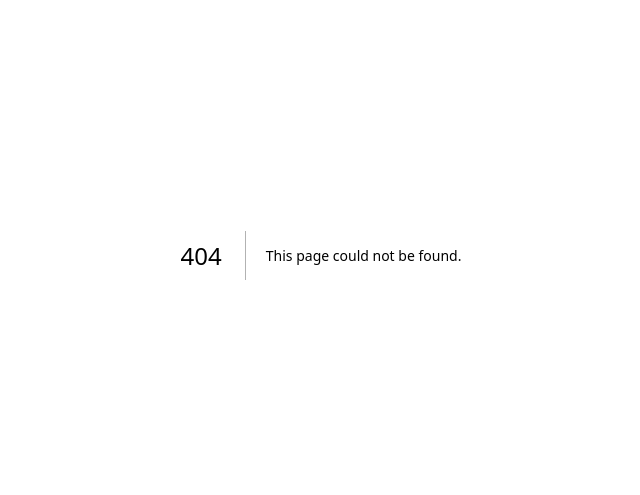
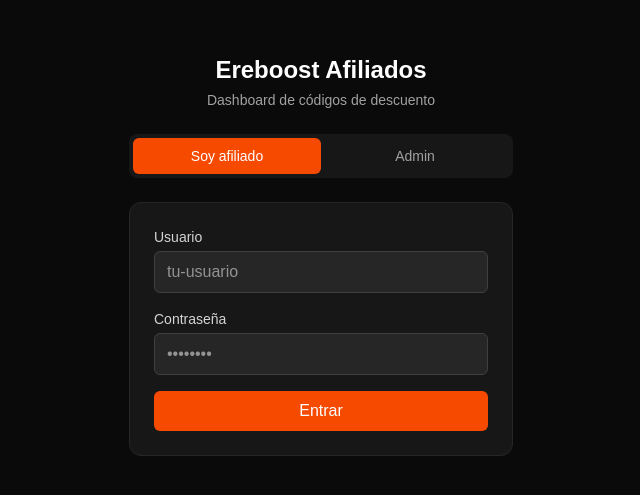
Before and after one commit to franciscoortuzar13051989-code/ereboost-afiliados, a Next.js app: page /login in a window 1280 px wide. Before the commit this address had no page. Shown: the part 145-640 px from the top of the page, without its empty margins (319-959 px from the left). Built offline with nearby package versions, Linux system fonts and the light colour scheme.

Commit message:
Create page.tsx

```diff
--- /dev/null
+++ b/src/app/login/page.tsx
@@ -0,0 +1,122 @@
+"use client";
+
+import { useState, Suspense } from "react";
+import { signIn } from "next-auth/react";
+import { useSearchParams } from "next/navigation";
+
+function LoginForm() {
+  const params = useSearchParams();
+  const initialTab = params.get("as") === "admin" ? "admin" : "afiliado";
+  const [tab, setTab] = useState<"admin" | "afiliado">(initialTab);
+  const [email, setEmail] = useState("");
+  const [password, setPassword] = useState("");
+  const [error, setError] = useState<string | null>(null);
+  const [loading, setLoading] = useState(false);
+
+  async function handleSubmit(e: React.FormEvent) {
+    e.preventDefault();
+    setError(null);
+    setLoading(true);
+
+    const result = await signIn(tab === "admin" ? "admin" : "affiliate", {
+      email,
+      password,
+      redirect: false,
+    });
+
+    setLoading(false);
+
+    if (result?.error) {
+      setError("Usuario o contraseña incorrectos.");
+      return;
+    }
+
+    window.location.href = tab === "admin" ? "/admin" : "/portal";
+  }
+
+  return (
+    <div className="min-h-screen flex items-center justify-center bg-neutral-950 px-4">
+      <div className="w-full max-w-sm">
+        <h1 className="text-2xl font-semibold text-white mb-1 text-center">
+          Ereboost Afiliados
+        </h1>
+        <p className="text-neutral-400 text-sm text-center mb-6">
+          Dashboard de códigos de descuento
+        </p>
+
+        <div className="flex mb-6 rounded-lg bg-neutral-900 p-1">
+          <button
+            type="button"
+            onClick={() => setTab("afiliado")}
+            className={`flex-1 py-2 text-sm rounded-md transition ${
+              tab === "afiliado"
+                ? "bg-orange-600 text-white"
+                : "text-neutral-400"
+            }`}
+          >
+            Soy afiliado
+          </button>
+          <button
+            type="button"
+            onClick={() => setTab("admin")}
+            className={`flex-1 py-2 text-sm rounded-md transition ${
+              tab === "admin" ? "bg-orange-600 text-white" : "text-neutral-400"
+            }`}
+          >
+            Admin
+          </button>
+        </div>
+
+        <form
+          onSubmit={handleSubmit}
+          className="bg-neutral-900 rounded-xl p-6 space-y-4 border border-neutral-800"
+        >
+          <div>
+            <label className="block text-sm text-neutral-300 mb-1">Usuario</label>
+            <input
+              type="text"
+              autoCapitalize="none"
+              autoCorrect="off"
+              required
+              value={email}
+              onChange={(e) => setEmail(e.target.value)}
+              className="w-full rounded-md bg-neutral-800 border border-neutral-700 px-3 py-2 text-white focus:outline-none focus:ring-2 focus:ring-orange-600"
+              placeholder="tu-usuario"
+            />
+          </div>
+          <div>
+            <label className="block text-sm text-neutral-300 mb-1">
+              Contraseña
+            </label>
+            <input
+              type="password"
+              required
+              value={password}
+              onChange={(e) => setPassword(e.target.value)}
+              className="w-full rounded-md bg-neutral-800 border border-neutral-700 px-3 py-2 text-white focus:outline-none focus:ring-2 focus:ring-orange-600"
+              placeholder="••••••••"
+            />
+          </div>
+
+          {error && <p className="text-red-500 text-sm">{error}</p>}
+
+          <button
+            type="submit"
+            disabled={loading}
+            className="w-full bg-orange-600 hover:bg-orange-500 disabled:opacity-60 text-white rounded-md py-2 font-medium transition"
+          >
+            {loading ? "Entrando..." : "Entrar"}
+          </button>
+        </form>
+      </div>
+    </div>
+  );
+}
+
+export default function LoginPage() {
+  return (
+    <Suspense fallback={null}>
+      <LoginForm />
+    </Suspense>
+  );
+}
```
